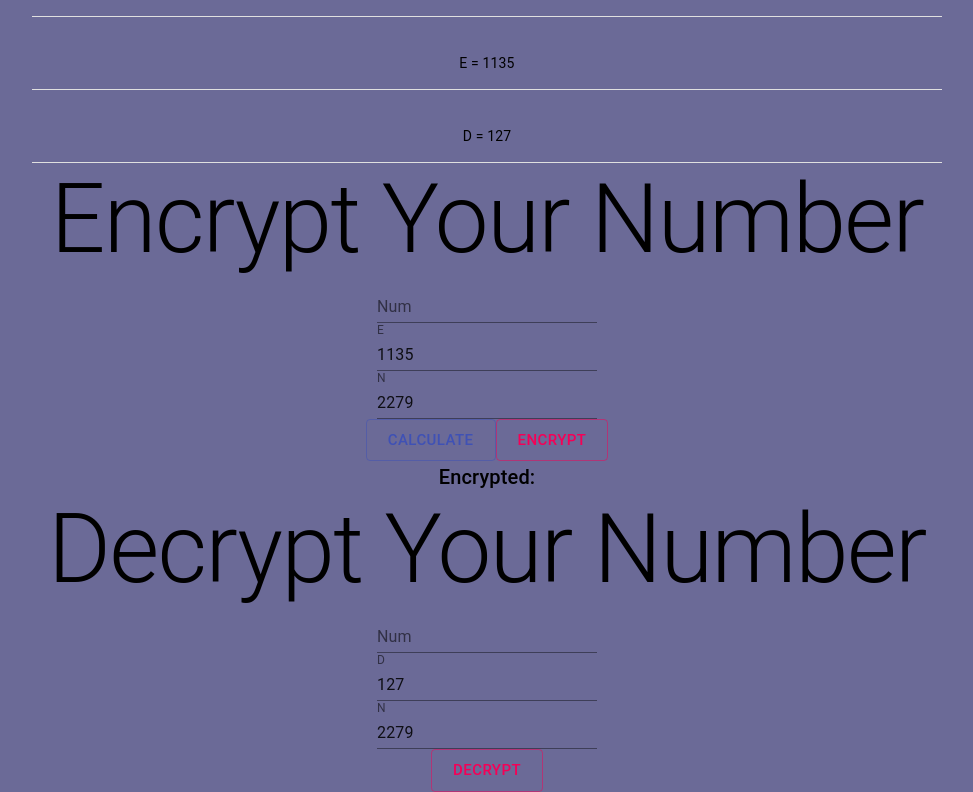
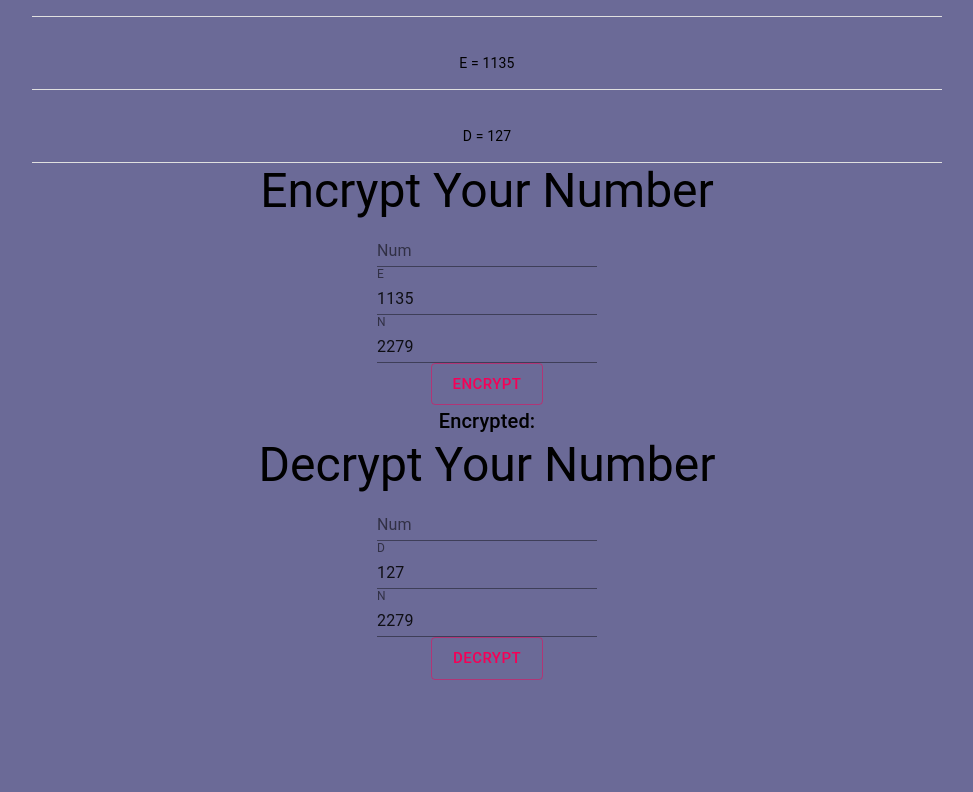
Before and after one commit to hujikolp1/rsa_keypair_generator, a React (Create React App) app: page / in a window 1280 px wide. Shown: the part 490-1282 px from the top of the page, without its empty margins (153-1126 px from the left). After the commit the page ends 1170 px from the top, so only its background shows below. Built offline with nearby package versions, Linux system fonts and the light colour scheme.

Commit message:
async issue in setState

```diff
--- a/src/components/decryption.tsx
+++ b/src/components/decryption.tsx
@@ -10,7 +10,7 @@ const Decryption = (props) => {
     return(
         <div>
             <form>
-                <Typography variant='h1'> Decrypt Your Number </ Typography>
+                <Typography variant='h3'> Decrypt Your Number </ Typography>
 
                 <TextField label='Num' /> <br></br>
                 <TextField label='D' value = {props.D}/> <br></br>
--- a/src/components/encryption.tsx
+++ b/src/components/encryption.tsx
@@ -12,6 +12,7 @@ const Encryption = (props: { N: number; E: number; }) => {
 
     const [bigNumInput, setBigNumInput] = useState<any>();
     const [encryptedNum, setEncryptedNum] = useState<bigint>();
+    const [encryptedNumDisplay, setEncryptedNumDisplay]=useState<string>('none');
 
     const [message, setMessage] = useState<string>('');
     const [charCodeArray, setCharCodeArray] = useState<number[]>([]);
@@ -21,6 +22,8 @@ const Encryption = (props: { N: number; E: number; }) => {
         console.log('placeholder ', placeholder);
         placeholder = BigInt(placeholder);
         console.log('bigint ', placeholder);
+        setBigNumInput(placeholder);
+        console.log('inside handleNumInput ', bigNumInput);
 
         // if( typeof placeholder === 'bigint' && placeholder < props.N - 2) {
         //     setNumInput(placeholder);
@@ -35,8 +38,21 @@ const Encryption = (props: { N: number; E: number; }) => {
         //         alert('Please input a number smaller than N - 2');
         //     }
         // }
-        setBigNumInput(placeholder);
-        console.log('num input: ', bigNumInput);
+
+        // setBigNumInput(placeholder);
+        // console.log('num input: ', bigNumInput);
+        // let bigE = BigInt(props.E);
+        // let bigN = BigInt(props.N);
+        // let encrypt:any = BigInt(bigNumInput);
+        // encrypt = (encrypt**bigE)%bigN;
+        // console.log('encrypt ', encrypt, ' typeof ', typeof encrypt);
+
+        // setEncryptedNum(encrypt);
+        // console.log('encrypted num ', encryptedNum);
+        // if(!!encryptedNum){
+        //     setEncryptedNum(encrypt);
+        // }
+
     }
 
     //--------------------------------------------------------------------------------
@@ -71,42 +87,51 @@ const Encryption = (props: { N: number; E: number; }) => {
     // }
     //--------------------------------------------------------------------------------
 
-    const handleEncryption = (e: { preventDefault: () => void; }) => {
+    const handleSetEncryption = ():Promise<bigint> => {
+        return new Promise( (res, rej) => {
+            try {
+                let bigE = BigInt(props.E);
+                let bigN = BigInt(props.N);
+                console.log('Promise big int num => ', bigNumInput);
+                let encrypt:bigint = BigInt(bigNumInput);
+                encrypt = (encrypt**bigE)%bigN;
+                console.log('NOT STATEFUL encrypt ', encrypt, ' typeof ', typeof encrypt);
+                res(encrypt);
+            }
+            catch (error) {
+                console.log('promise error ... ')
+                rej(error);
+            }
+        })
+    }
+
+    const handleEncryption = async (e: { preventDefault: () => void; }) => {
         e.preventDefault();
-        let bigE = BigInt(props.E);
-        let bigN = BigInt(props.N);
-        let encrypt:any = BigInt(bigNumInput);
-        encrypt = (encrypt**bigE)%bigN;
-        console.log('encrypt ', encrypt, ' typeof ', typeof encrypt);
+        // let bigE = BigInt(props.E);
+        // let bigN = BigInt(props.N);
+        // console.log('BIG NUM INPUT ', bigNumInput);
+        // let encrypt = BigInt(bigNumInput);
+        // encrypt = (encrypt**bigE)%bigN;
+        // console.log('encrypt ', encrypt, ' typeof ', typeof encrypt);
 
+        const encrypt = await handleSetEncryption();
         setEncryptedNum(encrypt);
         console.log('encrypted num ', encryptedNum);
-        if(!encryptedNum){
-            setEncryptedNum(encrypt);
-        }
-        console.log('AGAIN encrypted num ', encryptedNum);
+
 
     }
 
     return(
         <div>
             <form>
-                <Typography variant='h1'> Encrypt Your Number </ Typography>
+                <Typography variant='h3'> Encrypt Your Number </ Typography>
 
                 <TextField onChange={handleNumInput} label='Num' /> <br></br>
                 <TextField label='E' value={props.E}/> <br></br>
                 <TextField label='N' value={props.N}/> <br></br>
 
                 <Button
-                    variant='outlined'
-                    size='large'
-                    color='primary'
-                    onClick={handleEncryption}
-                >
-                    Calculate
-                </Button>
-
-                <Button
+                    // style={{display: `${encryptedNumDisplay}`}}
                     variant='outlined'
                     size='large'
                     color='secondary'
```
